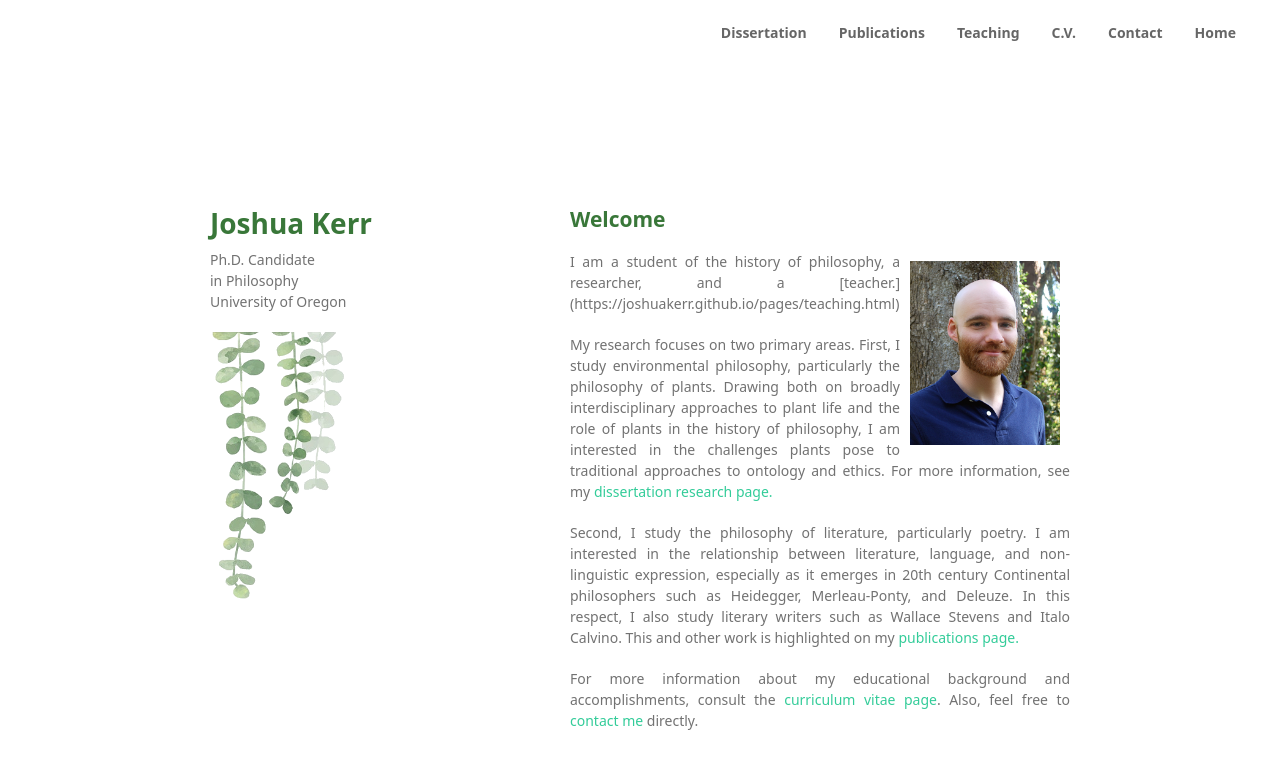
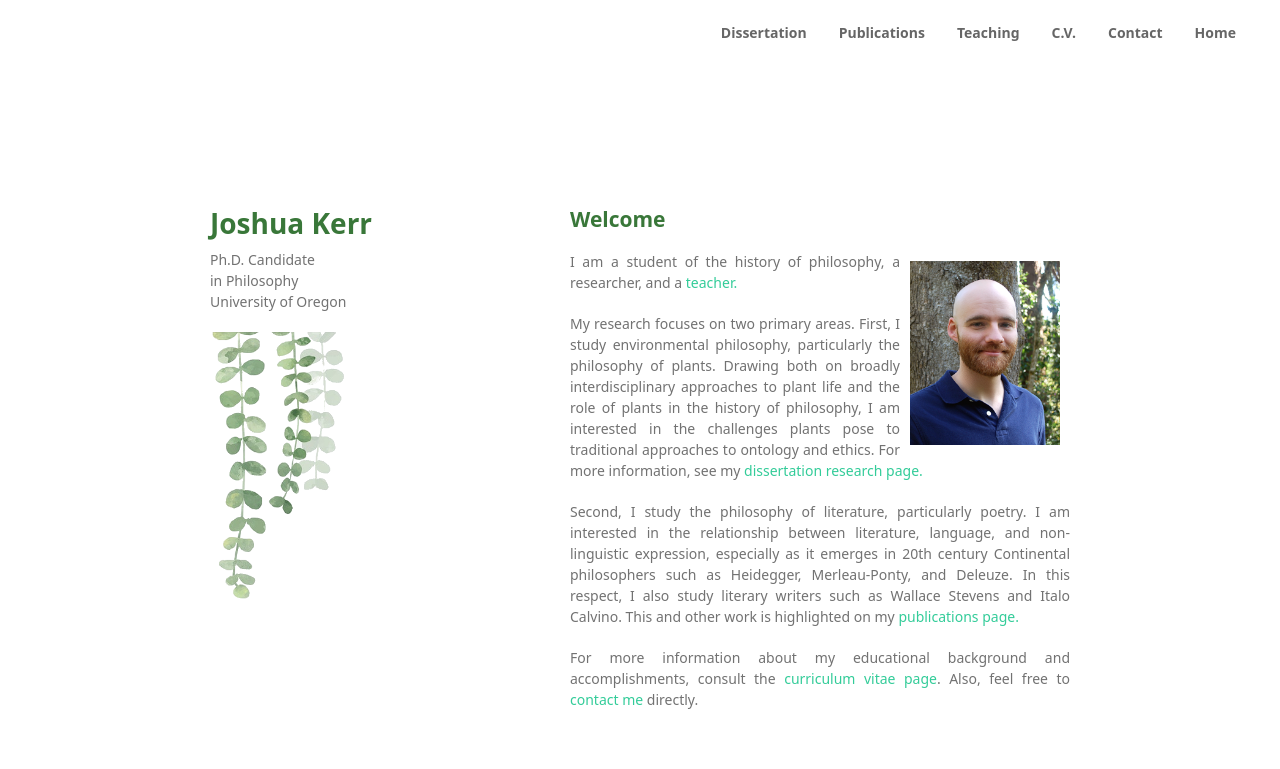
Before and after one commit to joshuakerr/joshuakerr.github.io.old, a Jekyll site: the page built from index.md, in a window 1280 px wide. Shown: the top 769 px of the page. Built offline with Jekyll 4.4.1, drawn with Linux system fonts in a browser that asks for light colours; a script that is not in the unit is left out.

Commit message:
formatting

```diff
--- a/index.md
+++ b/index.md
@@ -6,7 +6,7 @@
 
 ## Welcome
 
-<p><img src="{{site.baseurl}}/images/portrait-small.png" width="30%" alt="Portrait">I am a student of the history of philosophy, a researcher, and a [teacher.]({{ site.url }}/pages/teaching.html) </p>
+<img src="{{site.baseurl}}/images/portrait-small.png" width="30%" alt="Portrait"> I am a student of the history of philosophy, a researcher, and a [teacher.]({{ site.url }}/pages/teaching.html)
 
 My research focuses on two primary areas. First, I study environmental philosophy, particularly the philosophy of plants. Drawing both on broadly interdisciplinary approaches to plant life and the role of plants in the history of philosophy, I am interested in the challenges plants pose to traditional approaches to ontology and ethics. For more information, see my [dissertation research page.]({{ site.url }}/pages/dissertation.html)
 
```
